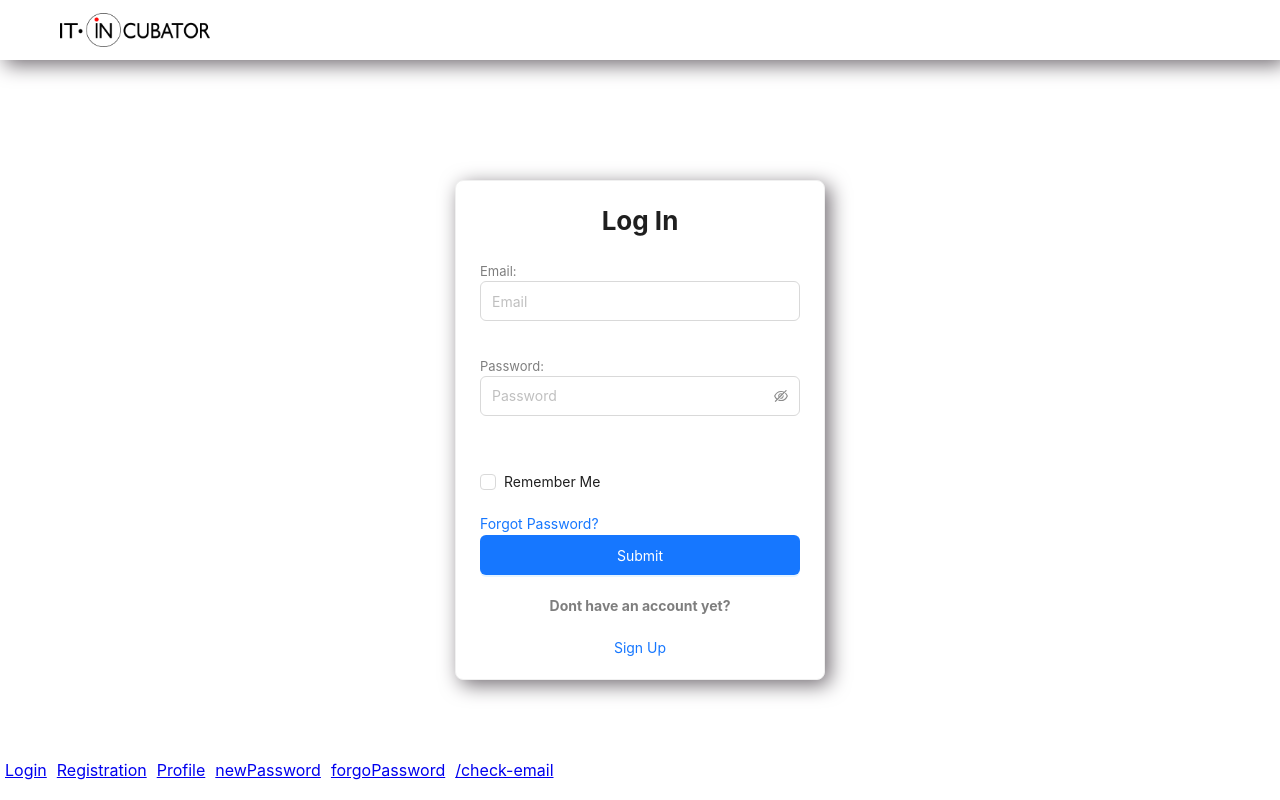
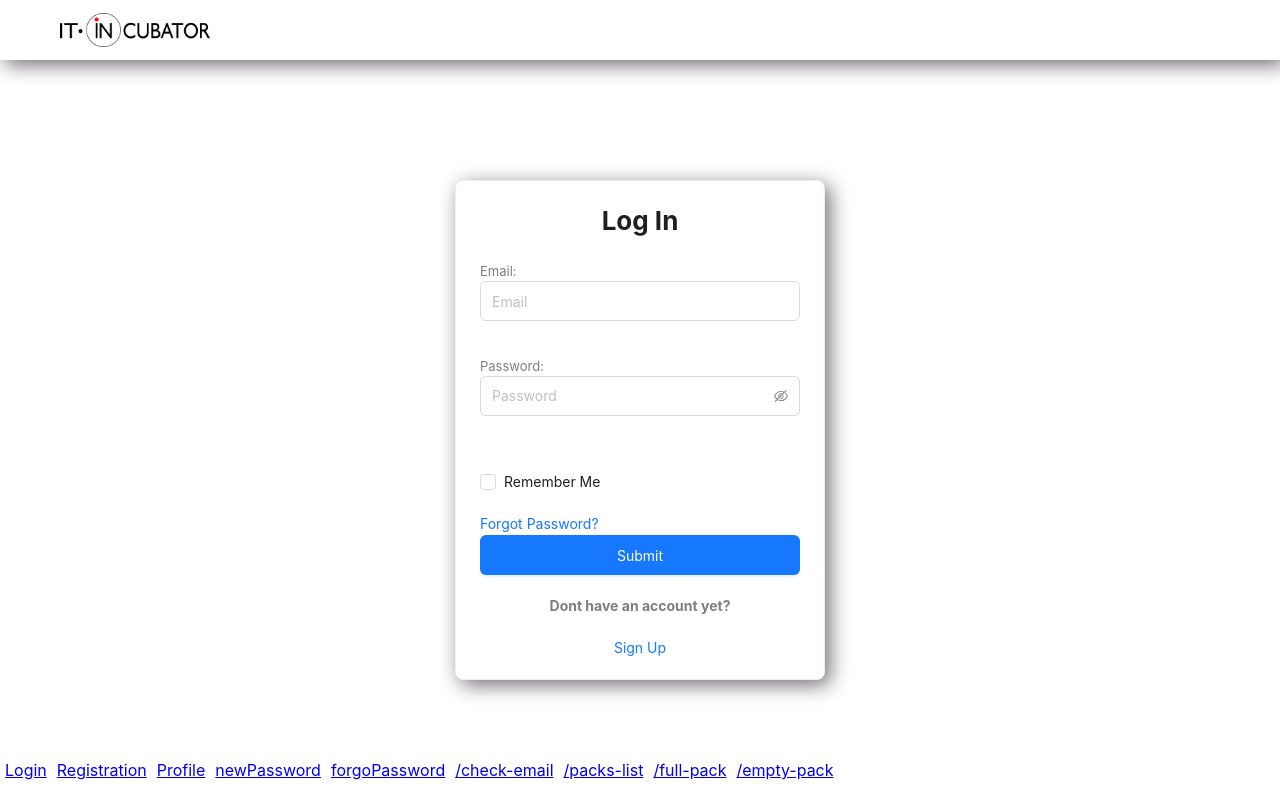
Before and after one commit to NikolayZhulin/cards, a React (Create React App) app: page /#/login in a window 1280 px wide. Built offline with nearby package versions, Linux system fonts and the light colour scheme; no server answers.

Commit message:
fix: add links, paths, fix store

```diff
--- a/src/app/store.ts
+++ b/src/app/store.ts
@@ -3,6 +3,7 @@ import thunkMiddleware from 'redux-thunk'
 
 import { authAPI, authReducer } from '../features/auth'
 import { profileReducer } from '../features/profile'
+import { tablesApi } from '../features/tables/tablesApi'
 
 import { appReducer } from './app-reducer'
 
@@ -12,9 +13,13 @@ export const store = configureStore({
     auth: authReducer,
     profile: profileReducer,
     [authAPI.reducerPath]: authAPI.reducer,
+    [tablesApi.reducerPath]: tablesApi.reducer,
   },
   middleware: getDefaultMiddleware =>
-    getDefaultMiddleware().prepend(thunkMiddleware).prepend(authAPI.middleware),
+    getDefaultMiddleware()
+      .prepend(thunkMiddleware)
+      .prepend(authAPI.middleware)
+      .prepend(tablesApi.middleware),
 })
 
 export type RootState = ReturnType<typeof store.getState>
--- a/src/common/components/app-pages/AppPages.tsx
+++ b/src/common/components/app-pages/AppPages.tsx
@@ -10,6 +10,9 @@ import {
   SetNewPassword,
 } from '../../../features/auth'
 import { Profile } from '../../../features/profile'
+import { EmptyPack } from '../../../features/tables/EmptyPack'
+import { FullPack } from '../../../features/tables/FullPack'
+import { PacksList } from '../../../features/tables/PacksList'
 import { PATH } from '../../path/path'
 import { Error404 } from '../error404/Error404'
 import { PrivateRoutes } from '../private-routes/PrivateRoutes'
@@ -26,6 +29,9 @@ const AppPages = () => {
       <Route path={PATH.FORGOT_PASSWORD} element={<ForgotPassword />} />
       <Route path={PATH.CHECK_EMAIL} element={<CheckEmail />} />
       <Route path={PATH.SET_NEW_PASSWORD} element={<SetNewPassword />} />
+      <Route path={PATH.PACKS_LIST} element={<PacksList />} />
+      <Route path={PATH.FULL_PACK} element={<FullPack />} />
+      <Route path={PATH.EMPTY_PACK} element={<EmptyPack />} />
       <Route path={'*'} element={<Error404 />} />
     </Routes>
   )
--- a/src/common/components/link-app-bar/LinkAppBar.tsx
+++ b/src/common/components/link-app-bar/LinkAppBar.tsx
@@ -26,6 +26,15 @@ export const LinkAppBar = () => {
       <NavLink to={PATH.CHECK_EMAIL} style={{ margin: '5px' }}>
         /check-email
       </NavLink>
+      <NavLink to={PATH.PACKS_LIST} style={{ margin: '5px' }}>
+        /packs-list
+      </NavLink>
+      <NavLink to={PATH.FULL_PACK} style={{ margin: '5px' }}>
+        /full-pack
+      </NavLink>
+      <NavLink to={PATH.EMPTY_PACK} style={{ margin: '5px' }}>
+        /empty-pack
+      </NavLink>
     </LinkBar>
   )
 }
--- a/src/common/path/path.ts
+++ b/src/common/path/path.ts
@@ -7,4 +7,7 @@ export const PATH = {
   SET_NEW_PASSWORD: '/set-new-password/:token',
   CHECK_EMAIL: '/check-email',
   NEW_PASSWORD: '/set-new-password/:token',
+  PACKS_LIST: '/packs-list',
+  FULL_PACK: '/full-pack',
+  EMPTY_PACK: '/empty-pack',
 } as const
--- a/src/features/tables/FullPack.tsx
+++ b/src/features/tables/FullPack.tsx
@@ -70,7 +70,7 @@ const initialRows: DataType[] = []
 const params: FetchCardsRequestType = {
   cardAnswer: '',
   cardQuestion: '',
-  cardsPack_id: '6311bf4b1ced5d2bb4e1fa4d',
+  cardsPack_id: '63c454f0a91c120ee8946b86',
   min: 1,
   max: 4,
   sortCards: '0grade',
@@ -99,6 +99,7 @@ export const FullPack = () => {
         })
       })
       console.log(rows)
+      console.log(data)
       setRows(rows)
     }
   }, [data])
--- a/src/features/tables/PacksList.tsx
+++ b/src/features/tables/PacksList.tsx
@@ -77,11 +77,11 @@ const initialRows: DataType[] = []
 
 const params: FetchCardsPacksRequestType = {
   packName: '',
-  min: 1,
+  min: 20,
   max: 110,
   sortPacks: 0,
   page: 1,
-  pageCount: 50,
+  pageCount: 10,
   user_id: '',
   block: false,
 }
@@ -98,13 +98,14 @@ export const PacksList = () => {
       cardPacks.forEach(p => {
         rows.push({
           key: p._id,
-          name: p.name,
+          name: `${p.name} ${p._id}`,
           cards: p.cardsCount,
           updated: p.updated,
           created: p.created,
           actions: 'action',
         })
       })
+      console.log(rows)
       setRows(rows)
     }
   }, [data])
```
